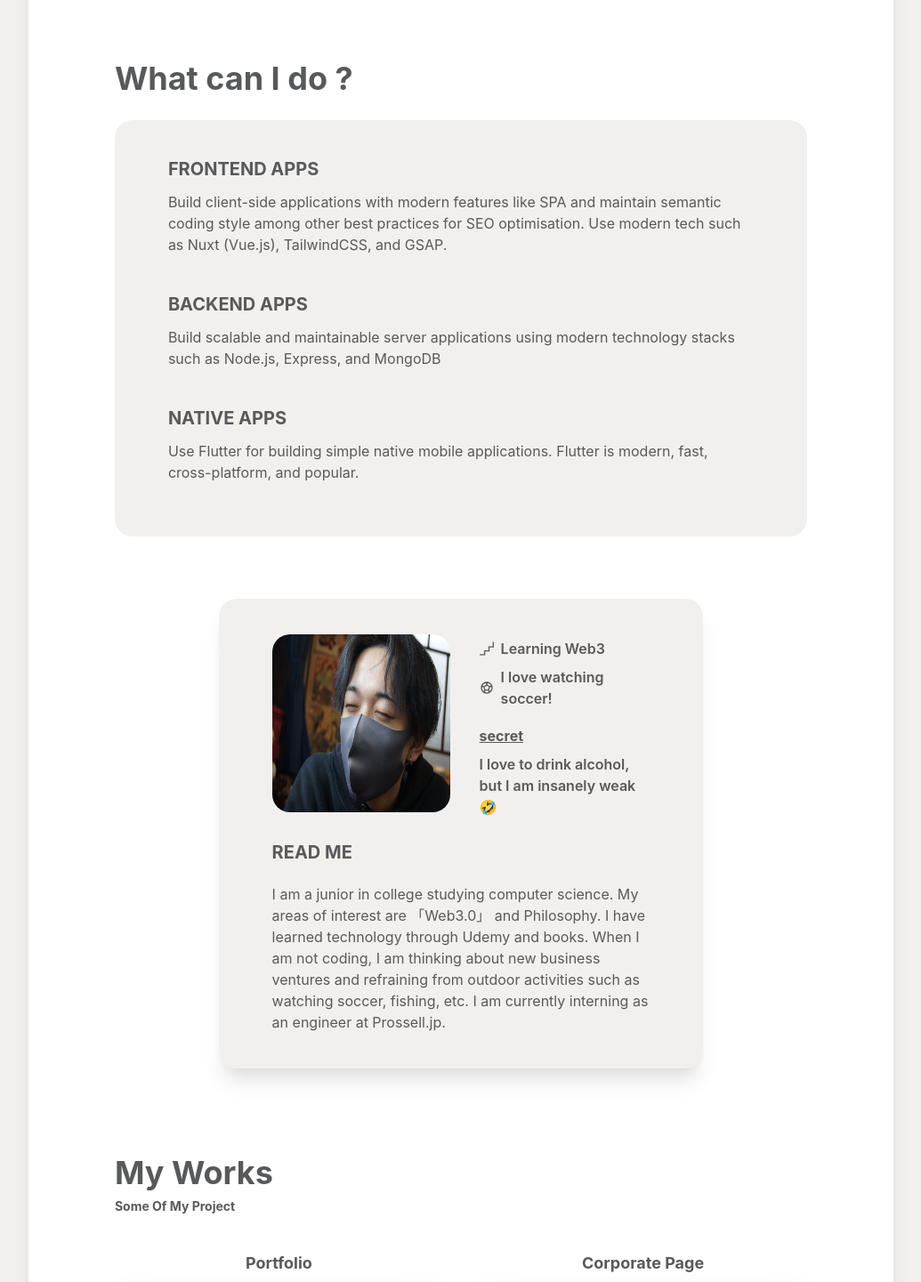
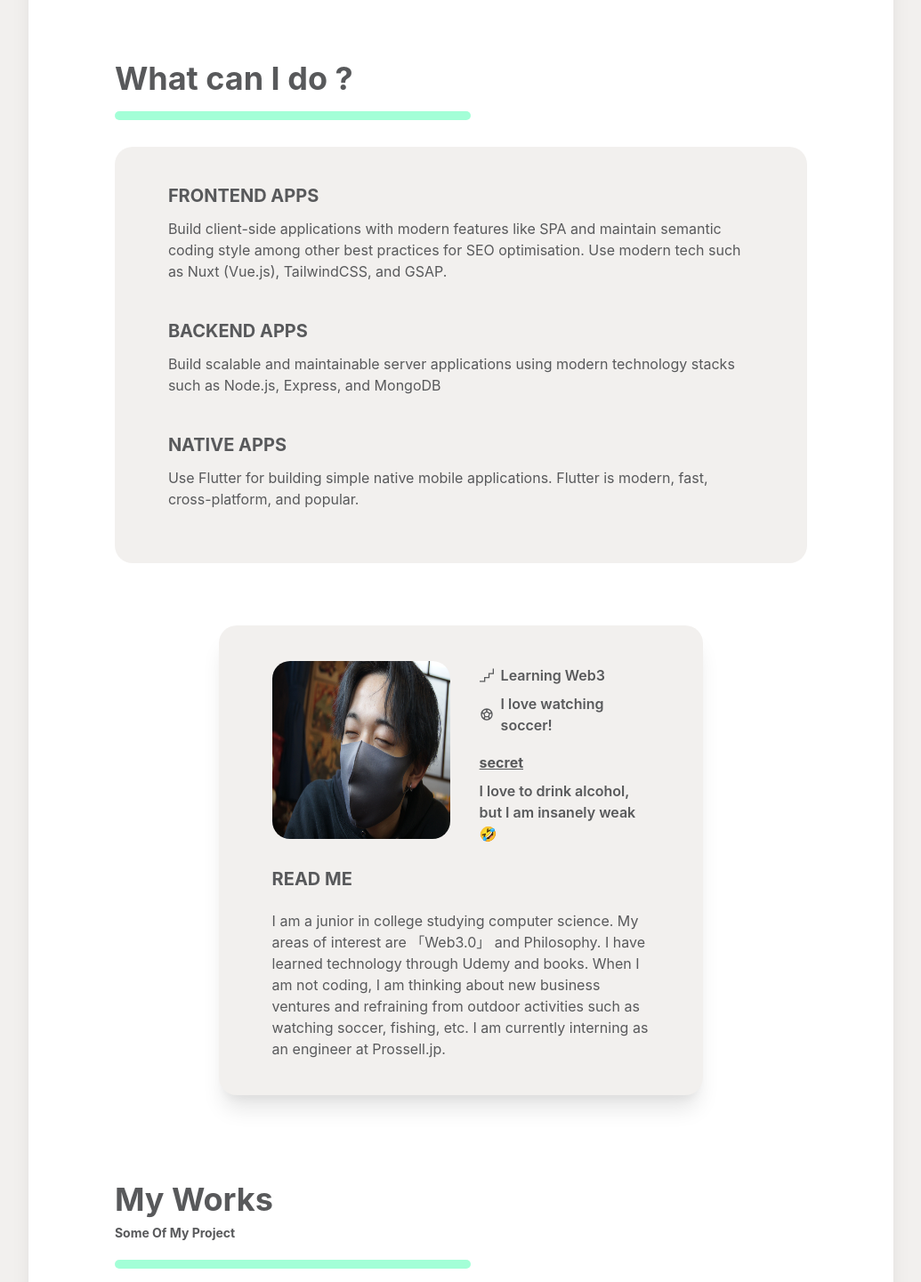
Before and after one commit to takaya-okamoto/okamoto-takaya.github.io, a Next.js app: page / in a window 1280 px wide. Shown: the part 500-1941 px from the top of the page at 89% size, without its empty margins (122-1157 px from the left). Built offline with nearby package versions, Linux system fonts and the light colour scheme.

Commit message:
create Line

```diff
--- /dev/null
+++ b/components/line/line.tsx
@@ -0,0 +1,7 @@
+import { Skeleton, SkeletonCircle, SkeletonText } from '@chakra-ui/react'
+
+export function Line():JSX.Element {
+  return (
+    <Skeleton borderRadius="10px" mb="30px" startColor='#99FFFF' endColor='#66FF99' height='10px' w="400px"/>
+  )
+}
--- a/components/mainArea/whatCanIDo.tsx
+++ b/components/mainArea/whatCanIDo.tsx
@@ -1,9 +1,11 @@
 import { Box, Text } from '@chakra-ui/react'
+import { Line } from '../line/line'
 
 export function WhatCanIDo():JSX.Element {
   return (
     <Box p="20px 0">
-      <Text pb="20px" fontWeight="bold" fontSize="4xl" color="#58595b">What can I do ?</Text>
+      <Text pb="10px" fontWeight="bold" fontSize="4xl" color="#58595b">What can I do ?</Text>
+      <Line />
       <Box bg="#F2F0EE" borderRadius="20px" p="30px 60px">
         <Box pb="30px">
           <Text p="10px 0" fontWeight="bold" fontSize="xl" color="#58595b">FRONTEND APPS</Text>
--- a/components/mainArea/works.tsx
+++ b/components/mainArea/works.tsx
@@ -1,12 +1,14 @@
 import { Box, Text, SimpleGrid } from '@chakra-ui/react'
 import { Card } from '../card/card'
 import { cardData } from "../card/cardData"
+import { Line } from '../line/line'
 
 export function Works():JSX.Element {
   return (
     <Box p="40px 0">
       <Text fontWeight="bold" fontSize="4xl" color="#58595b">My Works</Text>
       <Text pb="20px" fontWeight="bold" fontSize="sm" color="#58595b">Some Of My Project</Text>
+      <Line />
 
       {/* Card */}
       <SimpleGrid columns={2} spacing={10} pt="20px">
```
